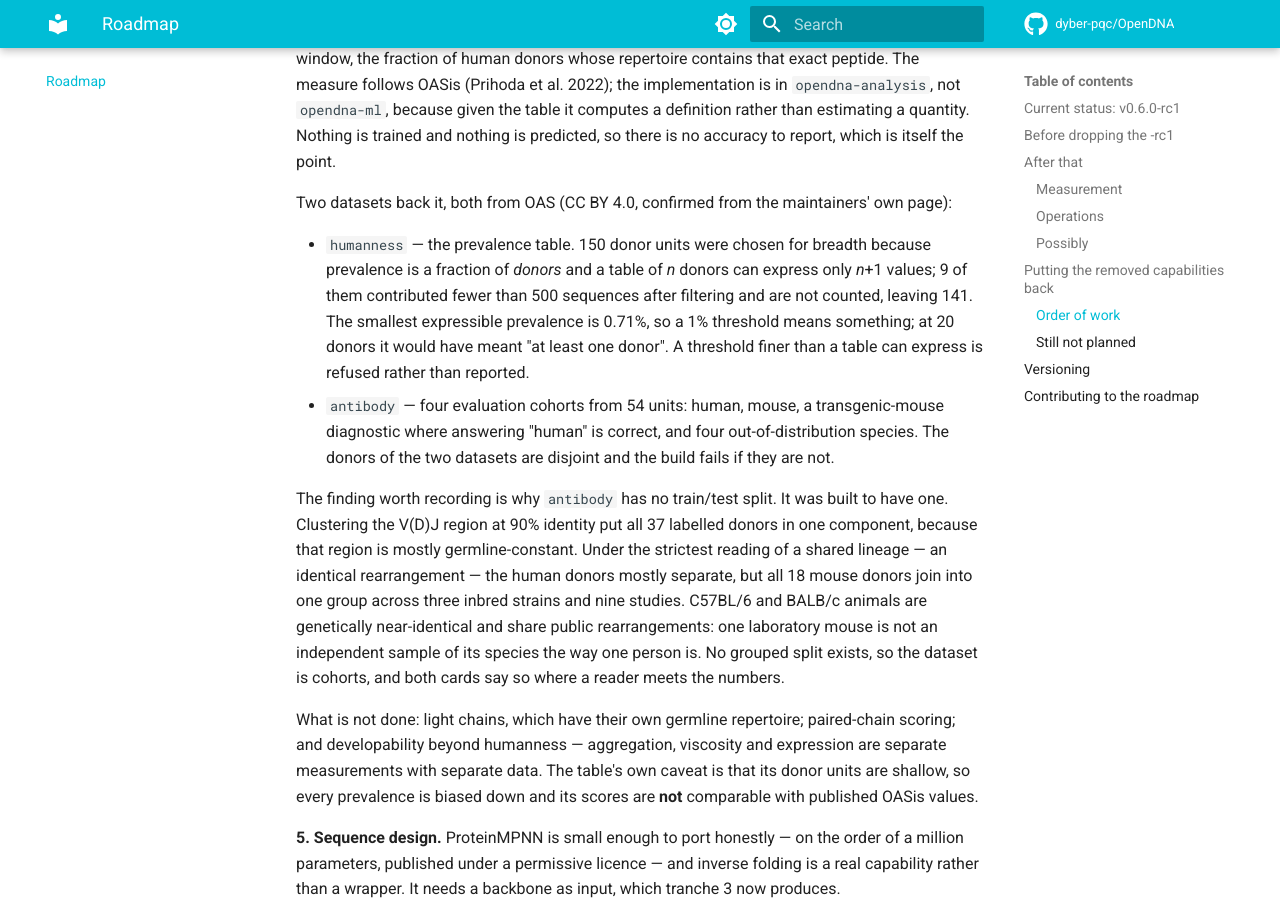
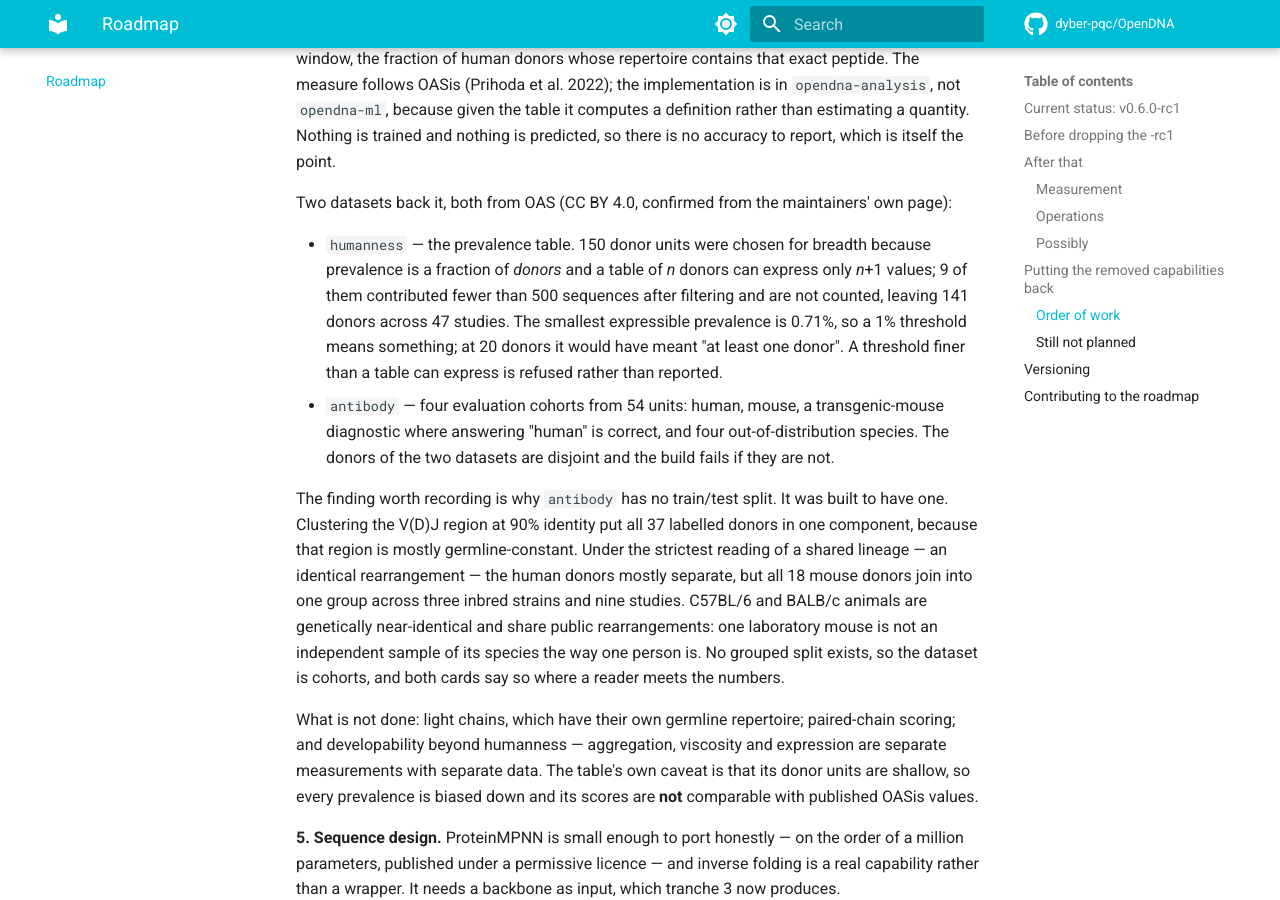
Before and after one commit to dyber-pqc/OpenDNA, an MkDocs documentation site: the page built from docs/ROADMAP.md, in a window 1280 px wide and 900 px high, scrolled down 4511 px. Built offline with MkDocs 1.6.1 and Material for MkDocs 9.7.7, drawn with Linux system fonts in a browser that asks for light colours; comment, search, counter and statistics services are not loaded.

Commit message:
Say 141 donors from 47 studies everywhere, including where it was 150 from 49
The card headlined "141 donors from 49 studies" while its construction step
said "150 of them", because the donor count came from what survived filtering
and the study count from the catalogue. Two studies lost every one of their
donors to the depth floor -- Mukhamedova_2021, whose sequences are
partial-length, and Mor_2021, whose samples are tiny -- so the table is built
from 47 studies, not 49.

Both numbers now come from the donors actually counted, and step 1 says 150
units were read and 141 donors counted rather than leaving a reader to connect
that to a paragraph further down. The roadmap says the same.

```diff
--- a/docs/ROADMAP.md
+++ b/docs/ROADMAP.md
@@ -206,10 +206,10 @@ maintainers' own page):
 * `humanness` — the prevalence table. 150 donor units were chosen for breadth
   because prevalence is a fraction of *donors* and a table of *n* donors can
   express only *n*+1 values; 9 of them contributed fewer than 500 sequences
-  after filtering and are not counted, leaving 141. The smallest expressible
-  prevalence is 0.71%, so a 1% threshold means something; at 20 donors it would
-  have meant "at least one donor". A threshold finer than a table can express
-  is refused rather than reported.
+  after filtering and are not counted, leaving 141 donors across 47 studies.
+  The smallest expressible prevalence is 0.71%, so a 1% threshold means
+  something; at 20 donors it would have meant "at least one donor". A
+  threshold finer than a table can express is refused rather than reported.
 * `antibody` — four evaluation cohorts from 54 units: human, mouse, a
   transgenic-mouse diagnostic where answering "human" is correct, and four
   out-of-distribution species. The donors of the two datasets are disjoint and
```
Also changed, not shown: datasets/cards/humanness/README.md (+2 -2 lines), 1 other file.
